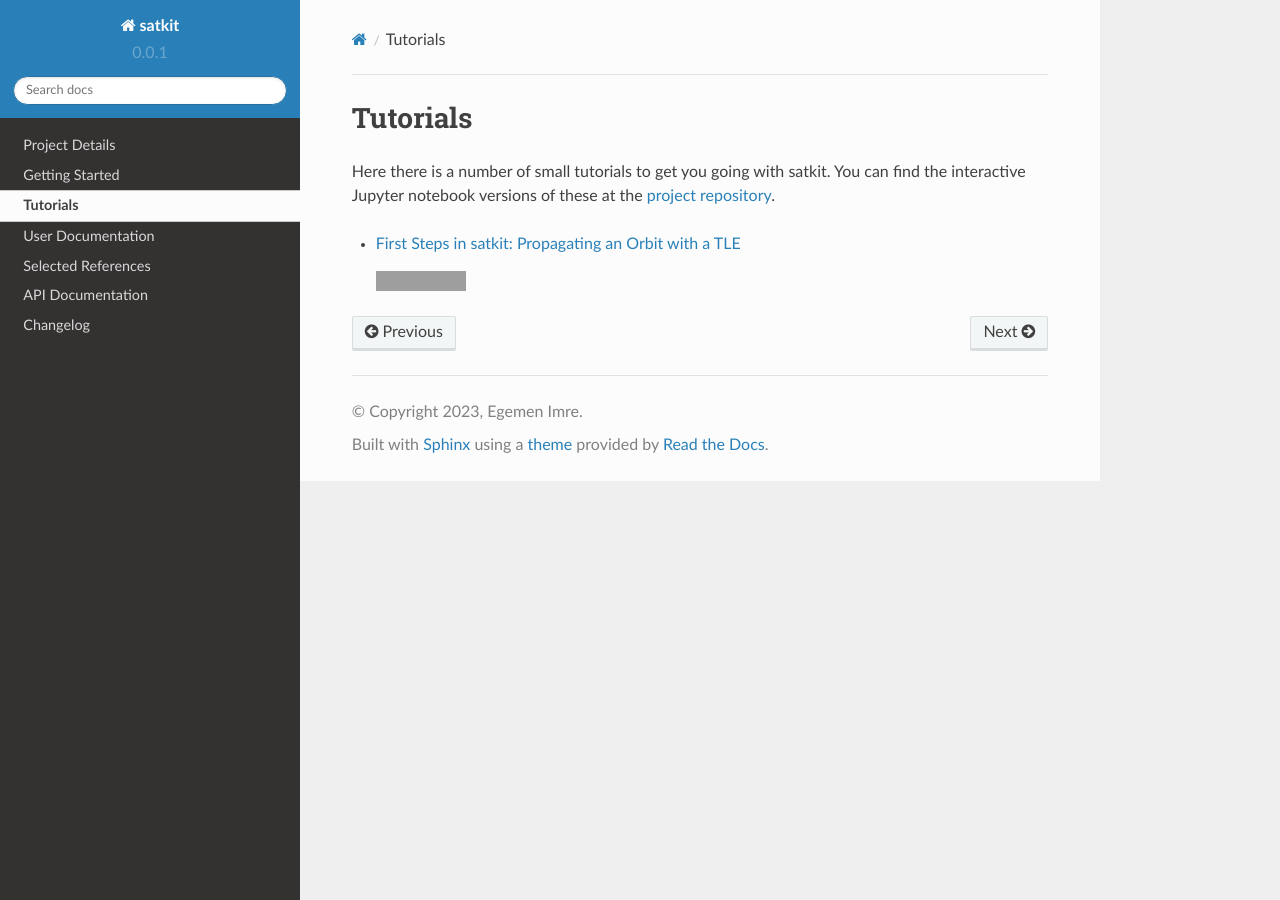
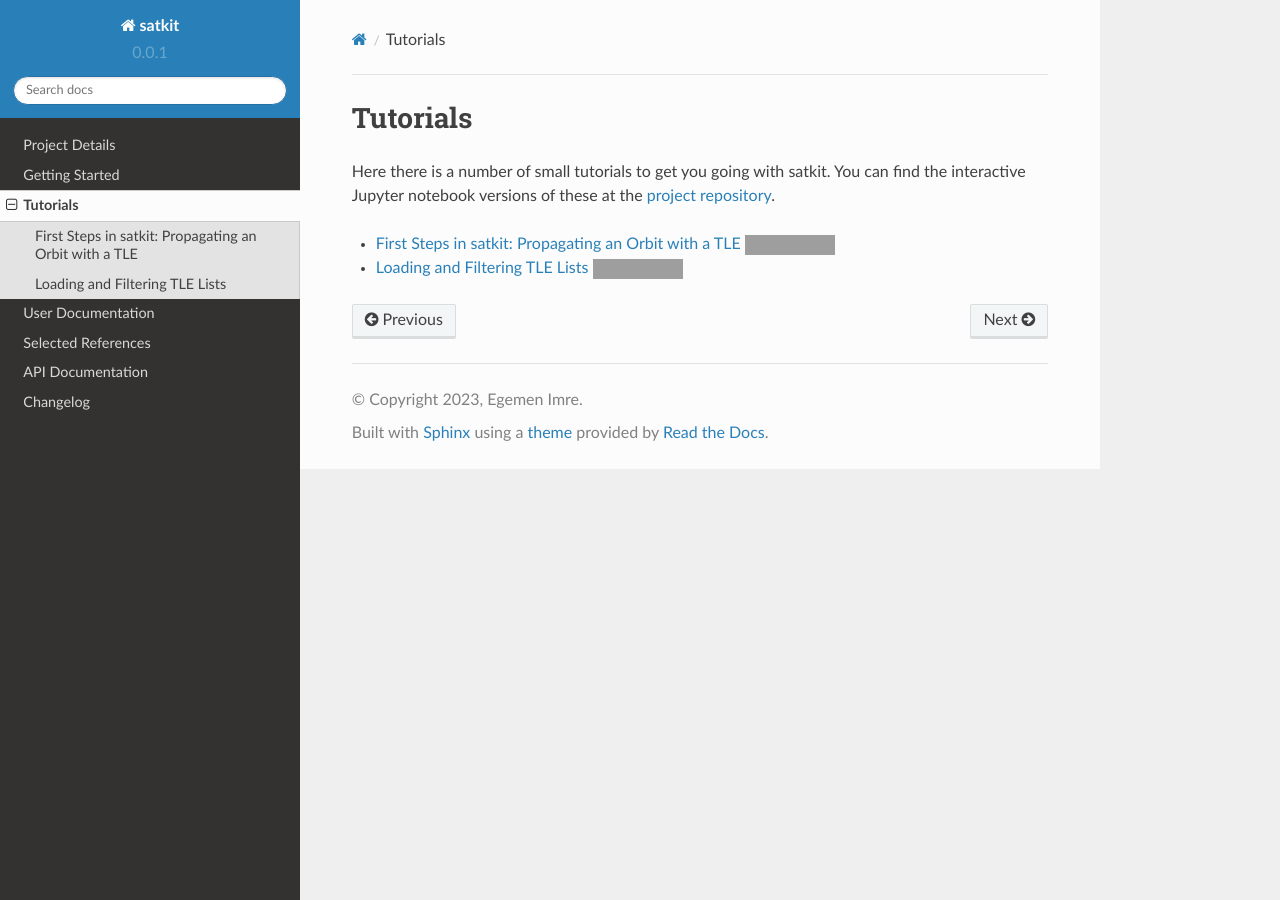
Before and after one commit to egemenimre/satkit, a Sphinx documentation site: the page built from docs/tutorials.md, in a window 1280 px wide. Built offline with Sphinx 7.4.7 and the Read the Docs theme 2.0.0, drawn with Linux system fonts in a browser that asks for light colours; grey boxes are pictures that could not be loaded.

Commit message:
added hidden toctree (because of sphinx complaints on ipynb files not being indexed)

````diff
--- a/docs/tutorials.md
+++ b/docs/tutorials.md
@@ -2,6 +2,17 @@
 
 Here there is a number of small tutorials to get you going with satkit. You can find the interactive Jupyter notebook versions of these at the [project repository](https://github.com/egemenimre/satkit/tree/master/docs/tutorials).
 
+```{toctree}
+---
+maxdepth: 2
+hidden: True
+---
+tutorials/satkit_first_steps.ipynb
+tutorials/tle_lists.ipynb
+```
+
 -   [First Steps in satkit: Propagating an Orbit with a TLE](tutorials/satkit_first_steps.ipynb)
+    [![Binder](https://mybinder.org/badge_logo.svg)](https://mybinder.org/v2/gh/egemenimre/satkit/master?filepath=docs%2Ftutorials%2Fsatkit_first_steps.ipynb)
 
-    [![Binder](https://mybinder.org/badge_logo.svg)](https://mybinder.org/v2/gh/egemenimre/satkit/master?filepath=docs%2Ftutorials%2Fsatkit_first_steps.ipynb)
+-   [Loading and Filtering TLE Lists](tutorials/tle_lists.ipynb)
+    [![Binder](https://mybinder.org/badge_logo.svg)](https://mybinder.org/v2/gh/egemenimre/satkit/master?filepath=docs%2Ftutorials%2Ftle_lists.ipynb)
````
